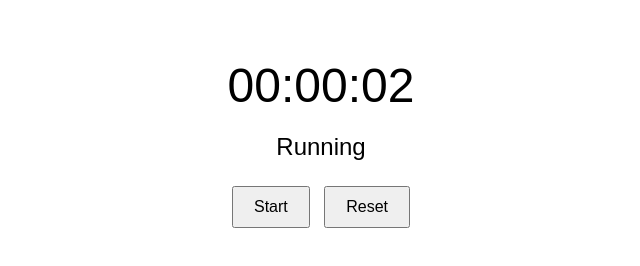
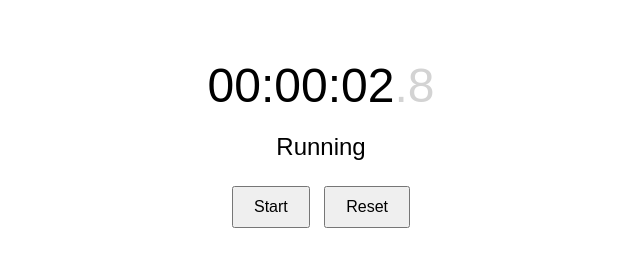
Before and after one commit to ddrmv/gyro-tracker-simple, a plain HTML site: page gyro_track_simple.html in a window 1280 px wide. Both pictures are taken after a click on the button "Start". Shown: the whole page, without its empty margins (319-959 px from the left). Drawn offline with Linux system fonts and the light colour scheme.

Commit message:
Add decisecond to timer

```diff
--- a/gyro_track_simple.html
+++ b/gyro_track_simple.html
@@ -3,16 +3,17 @@
 <head>
     <meta charset="UTF-8">
     <meta name="viewport" content="width=device-width, initial-scale=1.0">
-    <title>Timer</title>
+    <title>Gyro Tracker - Simple</title>
     <style>
         body { font-family: Arial, sans-serif; text-align: center; padding: 50px; }
         #timer { font-size: 48px; margin-bottom: 20px; }
         #status { font-size: 24px; margin-bottom: 20px; }
         button { padding: 10px 20px; font-size: 16px; margin: 5px; cursor: pointer; }
+        .decisecond { color: lightgrey; }
     </style>
 </head>
 <body>
-    <div id="timer">00:00:00</div>
+    <div id="timer">00:00:00<span class="decisecond">.0</span></div>
     <div id="status">Not Started</div>
     <button onclick="startTimer()">Start</button>
     <button onclick="resetTimer()">Reset</button>
@@ -25,18 +26,19 @@
             let hours = Math.floor(ms / 3600000).toString().padStart(2, '0');
             let minutes = Math.floor((ms % 3600000) / 60000).toString().padStart(2, '0');
             let seconds = Math.floor((ms % 60000) / 1000).toString().padStart(2, '0');
-            return `${hours}:${minutes}:${seconds}`;
+            let tenths = Math.floor((ms % 1000) / 100).toString();
+            return `${hours}:${minutes}:${seconds}<span class="decisecond">.${tenths}</span>`;
         }
 
         function updateTimer() {
             elapsedTime = Date.now() - startTime;
-            document.getElementById('timer').textContent = formatTime(elapsedTime);
+            document.getElementById('timer').innerHTML = formatTime(elapsedTime);
         }
 
         function startTimer() {
             if (!isRunning) {
                 startTime = Date.now() - elapsedTime;
-                timerInterval = setInterval(updateTimer, 1000);
+                timerInterval = setInterval(updateTimer, 100);
                 isRunning = true;
                 statusElement.textContent = 'Running';
             }
@@ -54,7 +56,7 @@
             clearInterval(timerInterval);
             isRunning = false;
             elapsedTime = 0;
-            document.getElementById('timer').textContent = '00:00:00';
+            document.getElementById('timer').innerHTML = '00:00:00<span class="decisecond">.0</span>';
             statusElement.textContent = 'Not Started';
         }
 
```
